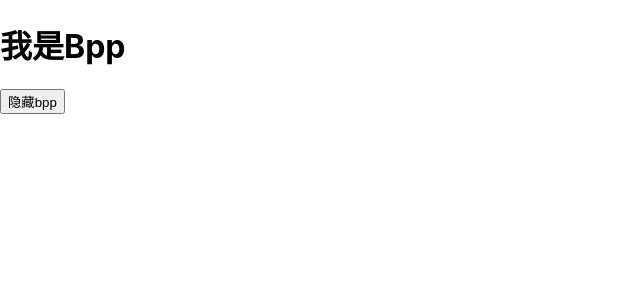
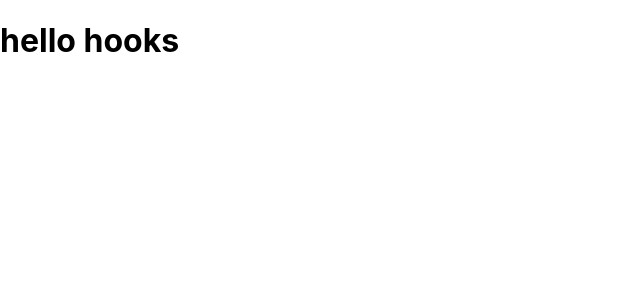
Before and after one commit to Software-Dev-Lab/React-3Days, a React (Create React App) app: page / in a window 1280 px wide. Shown: the top 300 px of the page, without its empty margins (0-640 px from the left). Built offline with nearby package versions, Linux system fonts and the light colour scheme.

Commit message:
第八课： useEffect初探

```diff
--- a/src/App.js
+++ b/src/App.js
@@ -1,49 +1,21 @@
-import React from 'react';
+import { useEffect } from 'react';
 import './App.css';
 
-class Bpp extends React.Component {
+function App() {
 
-  componentWillUnmount() {
-    console.log('Bpp组件卸载')
-  }
+  // 第一个参数回调函数：组件初始化执行，组件更新之后会执行（dom更新完成）
+  useEffect(() => {
+    console.log('useEffect执行')
 
-  render() {
-    return (
-      <h1>我是Bpp</h1>
-    )
-  }
-}
+    return () => {
+      console.log('组件卸载')
+    }
+  },[])
 
-class App extends React.Component {
-  constructor(props) {
-    super(props)
 
-    this.state = {
-      bpp_show: true
-    }
-  }
-  // 定义事件
-  click = () => {
-    // 修改状态
-    this.setState({
-      bpp_show: false
-    })
-  }
-
-  render() {
-    console.log('render 函数执行')
-    const { bpp_show } = this.state
-    return (
-      <div>
-        {
-          bpp_show && <Bpp />
-        }
-        <button onClick={this.click}>
-          隐藏bpp
-        </button>
-      </div>
-    )
-  }
+  return (
+    <h1>hello hooks</h1>
+  )
 }
 
 export default App;
```
